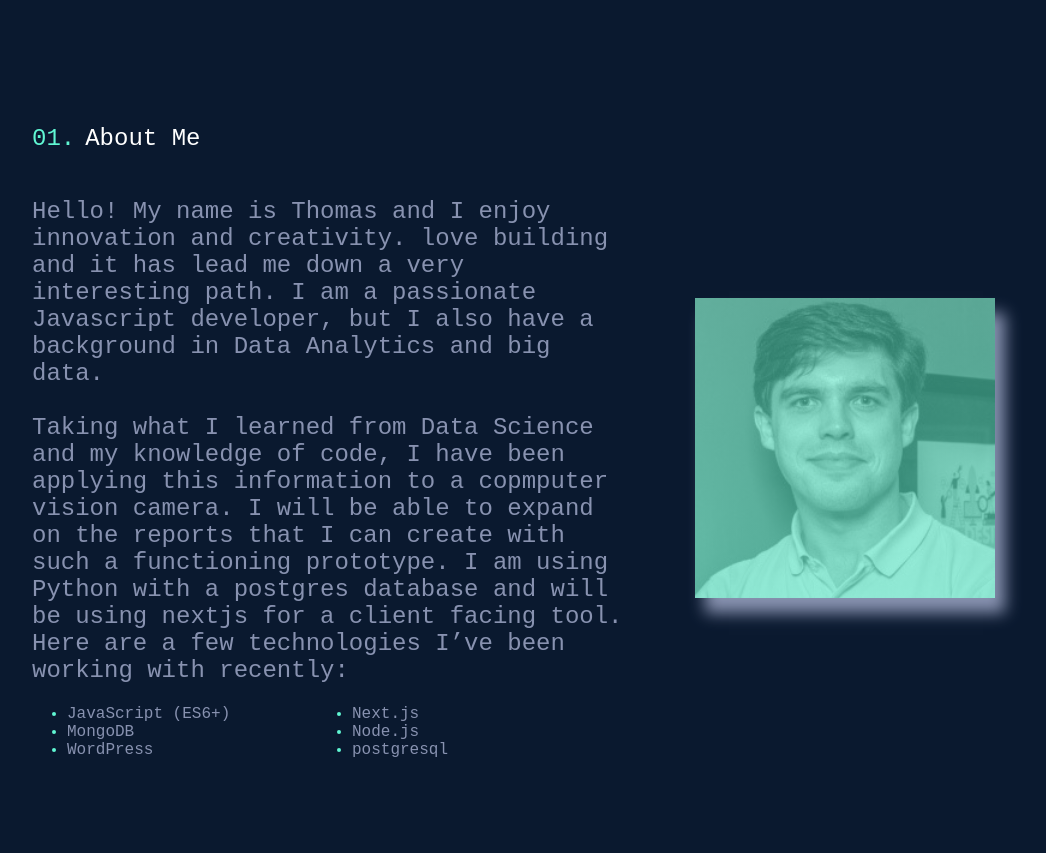
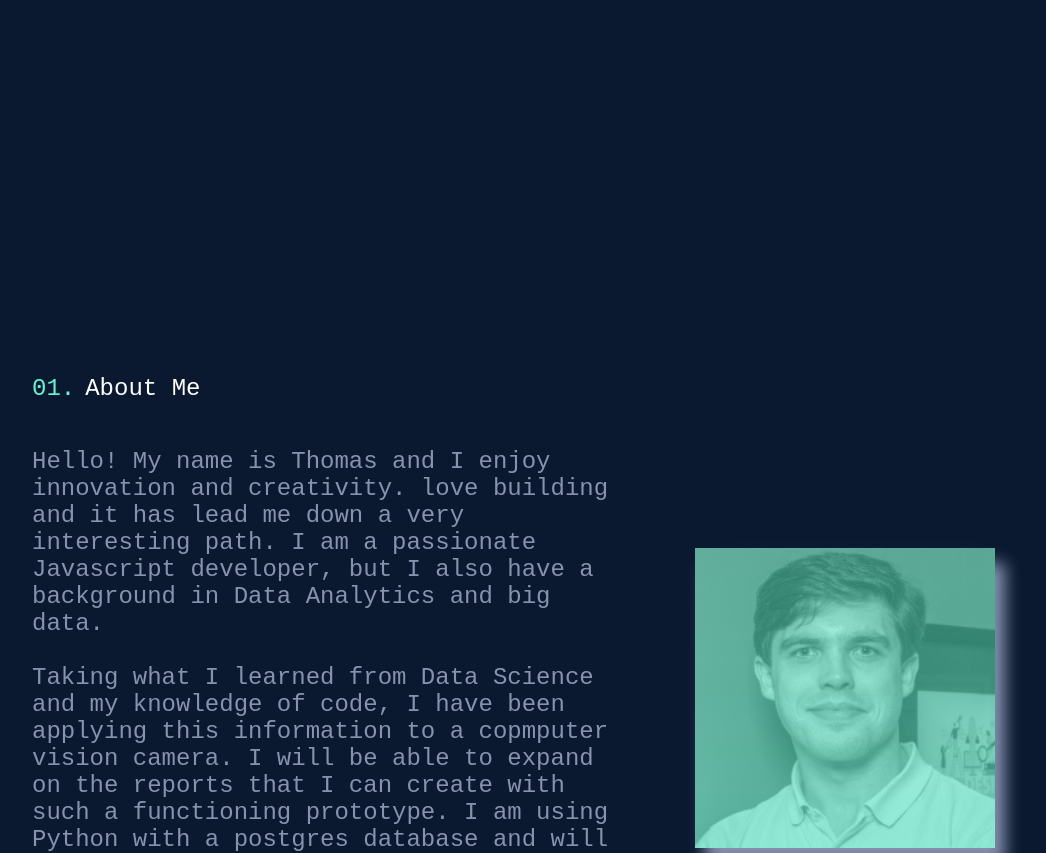
Before and after one commit to zep1994/thomas-matlock, a Next.js app in the folder frontend/: page / in a window 1280 px wide. Shown: the part 960-1813 px from the top of the page, without its empty margins (113-1159 px from the left). Built offline with nearby package versions, Linux system fonts and the light colour scheme.

Commit message:
fix another bug

```diff
--- a/frontend/styles/Home.module.css
+++ b/frontend/styles/Home.module.css
@@ -129,7 +129,7 @@
   display: flex;
   height: 100%;
   width: 100%;
-  min-height: 14c00px;
+  min-height: 1400px;
   max-height: 1800px;
 }
 
```
